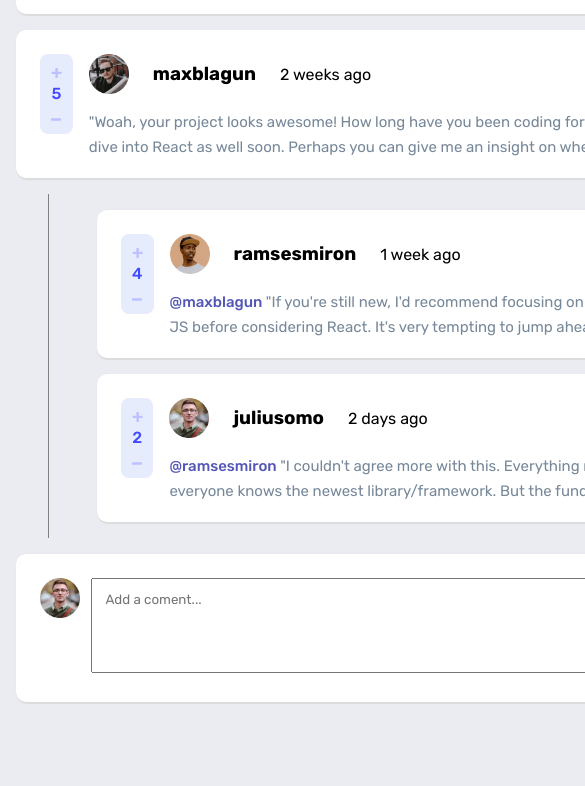
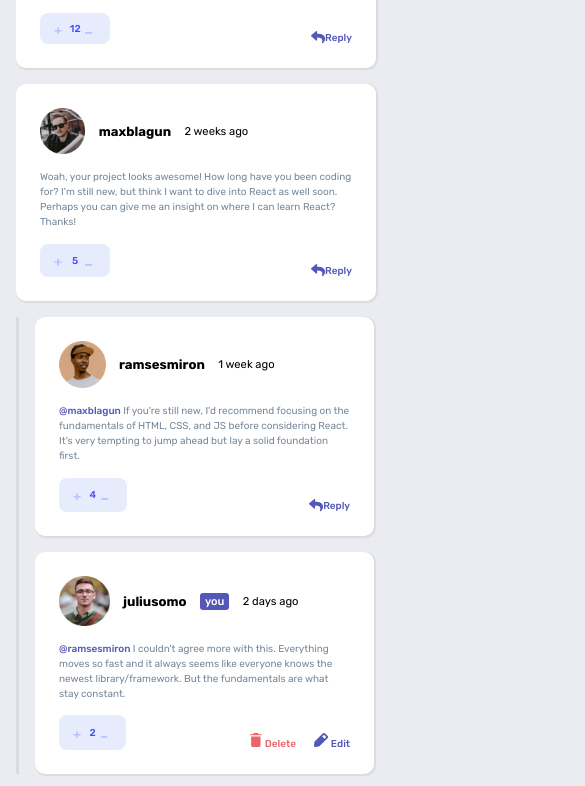
Before and after one commit to claudiavar/Reto6, a plain HTML site: page index.html in a window 390 px wide. Shown: the part 166-952 px from the top of the page, 585 px wide, since content can reach past the window. Before the commit the page ends 900 px from the top, so only its background shows below. Drawn offline with Linux system fonts and the light colour scheme.

Commit message:
responsive

```diff
--- a/index.html
+++ b/index.html
@@ -39,10 +39,14 @@
                     </div>
                 </header>
                 <div>
-                    <p class="parrafo">"Impressive! Though it seems the drag feature could be improved. But overall it
+                    <p class="parrafo">Impressive! Though it seems the drag feature could be improved. But overall it
                         looks incredible.
-                        You've nailed the design and the responsiveness at various breakpoints works really well."</p>
+                        You've nailed the design and the responsiveness at various breakpoints works really well.</p>
                 </div>
+            </div>
+            <div class="temp">
+                <img src="./interactive-comments-section-main/images/icon-reply.svg" alt="">
+                <span>Reply</span>
             </div>
         </div>
         <div class="item1">
@@ -68,15 +72,19 @@
                     </div>
                 </header>
                 <div>
-                    <p class="parrafo">"Woah, your project looks awesome! How long have you been coding for? I'm still
+                    <p class="parrafo">Woah, your project looks awesome! How long have you been coding for? I'm still
                         new, but think I want to dive into React as well soon. Perhaps you can give me an insight on
-                        where I can learn React? Thanks!"</p>
+                        where I can learn React? Thanks!</p>
                 </div>
+            </div>
+            <div class="temp">
+                <img src="./interactive-comments-section-main/images/icon-reply.svg" alt="">
+                <span>Reply</span>
             </div>
         </div>
         <div class="conteiner2">
             <div class="cont-34">
-                <div class="item1">
+                <div class="item1 item2">
                     <div class="section1">
                         <figure>
                             <img src="./interactive-comments-section-main/images/icon-plus.svg" alt="">
@@ -100,14 +108,17 @@
                             </div>
                         </header>
                         <div>
-                            <p class="parrafo"><span>@maxblagun </span>"If you're still new, I'd recommend focusing on the fundamentals of
-                                HTML, CSS, and JS before considering React. It's very tempting to jump ahead but lay a
-                                solid
-                                foundation first."</p>
+                            <p class="parrafo"><span>@maxblagun </span>If you're still new, I'd recommend focusing on
+                                the fundamentals of HTML, CSS, and JS before considering React. It's very tempting to
+                                jump ahead but lay a solid foundation first.</p>
                         </div>
                     </div>
+                    <div class="temp">
+                        <img src="./interactive-comments-section-main/images/icon-reply.svg" alt="">
+                        <span>Reply</span>
+                    </div>
                 </div>
-                <div class="item1">
+                <div class="item1 item2 item3">
                     <div class="section1">
                         <figure>
                             <img src="./interactive-comments-section-main/images/icon-plus.svg" alt="">
@@ -123,6 +134,7 @@
                                 <img src="./interactive-comments-section-main/images/avatars/image-juliusomo.png"
                                     alt="">
                                 <h3>juliusomo</h3>
+                                <span class="you">you</span>
                                 <p>2 days ago</p>
                             </figure>
                             <div class="iconos">
@@ -137,9 +149,19 @@
                             </div>
                         </header>
                         <div>
-                            <p class="parrafo"><span>@ramsesmiron </span>"I couldn't agree more with this. Everything moves so fast and it always
-                                seems like everyone knows the newest library/framework. But the fundamentals are what stay
-                                constant."</p>
+                            <p class="parrafo"><span>@ramsesmiron </span>I couldn't agree more with this. Everything
+                                moves so fast and it always seems like everyone knows the newest library/framework. But
+                                the fundamentals are what stay constant.</p>
+                        </div>
+                    </div>
+                    <div class="temp2">
+                        <div class="delete">
+                            <img src="./interactive-comments-section-main/images/icon-delete.svg" alt="">
+                            <span>Delete</span>
+                        </div>
+                        <div class="reply">
+                            <img src="./interactive-comments-section-main/images/icon-edit.svg" alt="">
+                            <span>Edit</span>
                         </div>
                     </div>
                 </div>
--- a/main.css
+++ b/main.css
@@ -38,7 +38,7 @@ span {
     justify-content: space-around;
     background-color: hsl(223, 19%, 93%);
     width: 2em;
-    height: 4em;
+    height: 4.5em;
     margin-right: 1em;
     border-radius: 8px;
     padding: 0.5em;
@@ -55,7 +55,7 @@ span {
 .cabecera figure {
     display: flex;
     align-items: center;
-    gap: 1.5em;
+    gap: 1.2em;
 }
 
 .cabecera figure img {
@@ -68,26 +68,43 @@ span {
     color: lightslategray;
 }
 
+.iconos {
+    width: 150px;
+    display: flex;
+    justify-content: space-between;
+}
+
 .conteiner2 {
     display: flex;
     flex-direction: column;
     padding-left: 3em;
 }
 
-.iconos {
-    width: 150px;
-    display: flex;
-    justify-content: space-between;
+.item2 {
+    height: auto;
+    margin: 0;
+}
+
+.item3 {
+    margin-top: 1em;
 }
 
 .delete span {
     color: #ED6368;
 }
 
+.you {
+    background-color: hsl(238, 40%, 52%);
+    color: white;
+    font-size: 11px;
+    padding: 2px 5px;
+    border-radius: 3px;
+}
+
 .cont-34 {
     padding-left: 2em;
     margin-left: 2 em;
-    border-left: 1px solid gray;
+    border-left: 3px solid rgba(128, 128, 128, 0.162);
 }
 
 .section3 {
@@ -107,7 +124,6 @@ textarea {
     font-family: 'Rubik', sans-serif;
     padding-top: 1em;
     padding-left: 1em;
-
 }
 
 .section3 button {
@@ -118,3 +134,149 @@ textarea {
     border-radius: 10px;
     border: none;
 }
+
+.temp,
+.temp2 {
+    display: none;
+}
+
+@media only screen and (max-width: 600px) {
+
+    .conteiner {
+        margin: 2em auto;
+        width: auto;
+        height: auto;
+    }
+
+    span {
+        color: hsl(238, 40%, 52%);
+        font-weight: 500;
+        font-size: 10px;
+    }
+
+    .item1 {
+        display: grid;
+        grid-template-columns: 1fr 1fr 1fr;
+        grid-template-rows: 80% 20%;
+        height: auto;
+        max-width: 100%;
+        max-height: 100%;
+    }
+
+    .section1 {
+        flex-direction: row;
+        justify-content: space-between;
+        grid-column: 1/2;
+        grid-row: 2/3;
+        padding: 0.9em;
+        width: 40%;height: auto;
+
+    }
+
+    .section1 figure img {
+        width: 70%;
+    }
+
+    .section2 {
+        grid-column: 1/4;
+        grid-row: 1/2;
+        height: auto;
+    }
+
+    .cabecera figure {
+        display: flex;
+        gap: auto;
+        font-size: 70%;
+    }
+
+    .cabecera figure img {
+        width: 20%;
+    }
+
+    .parrafo {
+        font-size: 10px;
+        line-height: 15px;
+    }
+
+    .cabecera div {
+        display: none;
+        width: 0;
+    }
+
+    .iconos {
+        display: none;
+        width: 0;
+    }
+
+    .conteiner2 {
+        padding-left: 1em;
+    }
+
+    .cont-34 {
+        padding-left: 1em;
+        margin-left: 0;
+        border-left: 3px solid rgba(128, 128, 128, 0.162);
+    }
+
+    .item2{
+        width: 82%;
+    }
+    .item2 img {
+        grid-column: 1/2;
+        grid-row: 2/3;
+    }
+
+    .section3 {
+        grid-column: 1/4;
+        grid-row: 1/3;
+        display: grid;
+        width: 100%;
+        grid-template-columns: 20% 50% 30%;
+        grid-template-rows: 80% 20%;
+    }
+
+    .section3 figure {
+        grid-row: 2/3;
+        grid-column: 1/2;
+    }
+
+    .section3 img {
+        width: 40%;
+    }
+
+    .section3 div {
+        grid-column: 1/4;
+        height: 100%;
+    }
+
+    textarea {
+        width: 97%;
+        height: 75%;
+        max-width: 100%;
+        font-family: 'Rubik', sans-serif;
+        font-size: 10px;
+        padding-top: 1em;
+        padding-left: 1em;
+    }
+
+    .section3 button {
+        padding: auto;
+        border-radius: 6px;
+        font-size: 11px;
+        grid-column: 3/4;
+    }
+
+    .temp,
+    .temp2 {
+        display: flex;
+        grid-column: 3/4;
+        align-items: flex-end;
+        justify-content: flex-end;
+        font-size: 11px;
+    }
+
+    .temp2 {
+        width: 100px;
+        display: flex;
+        justify-content: space-between;
+    }
```
